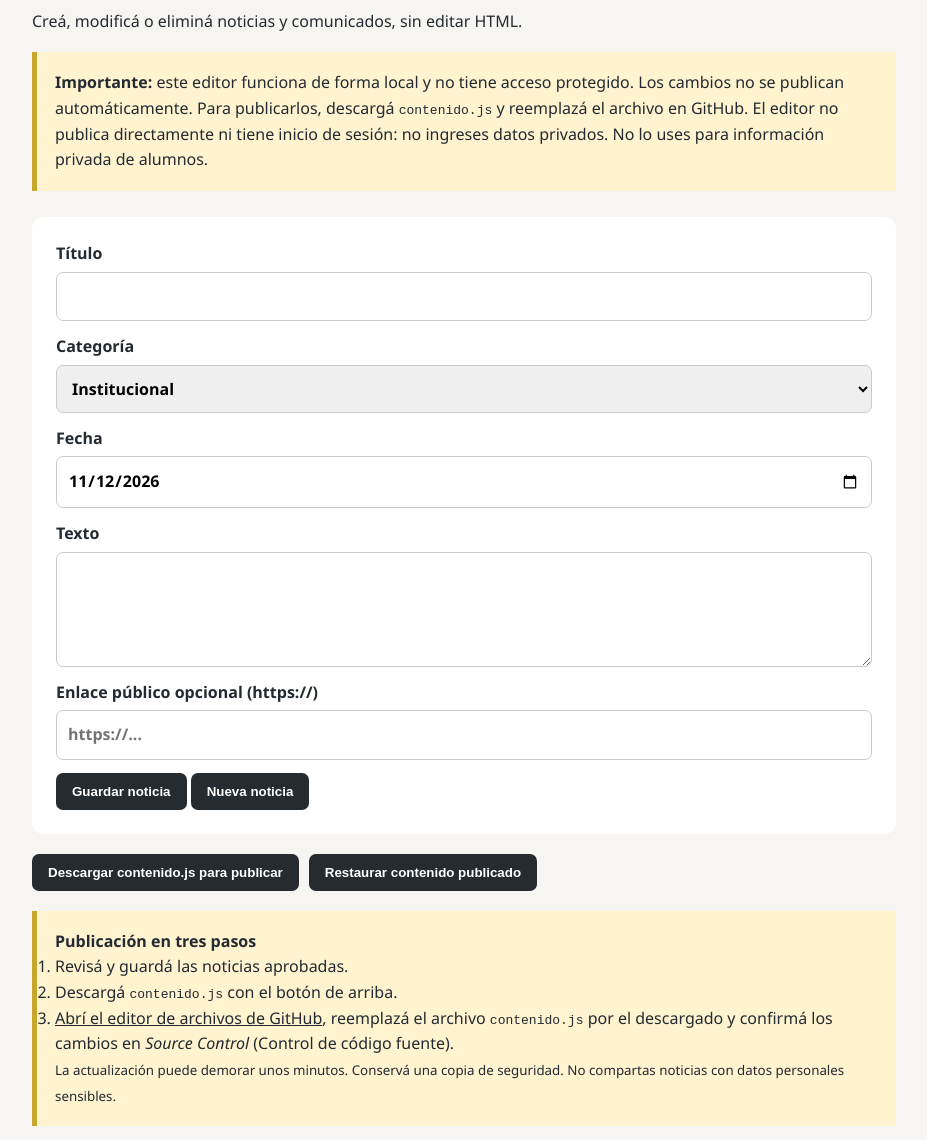
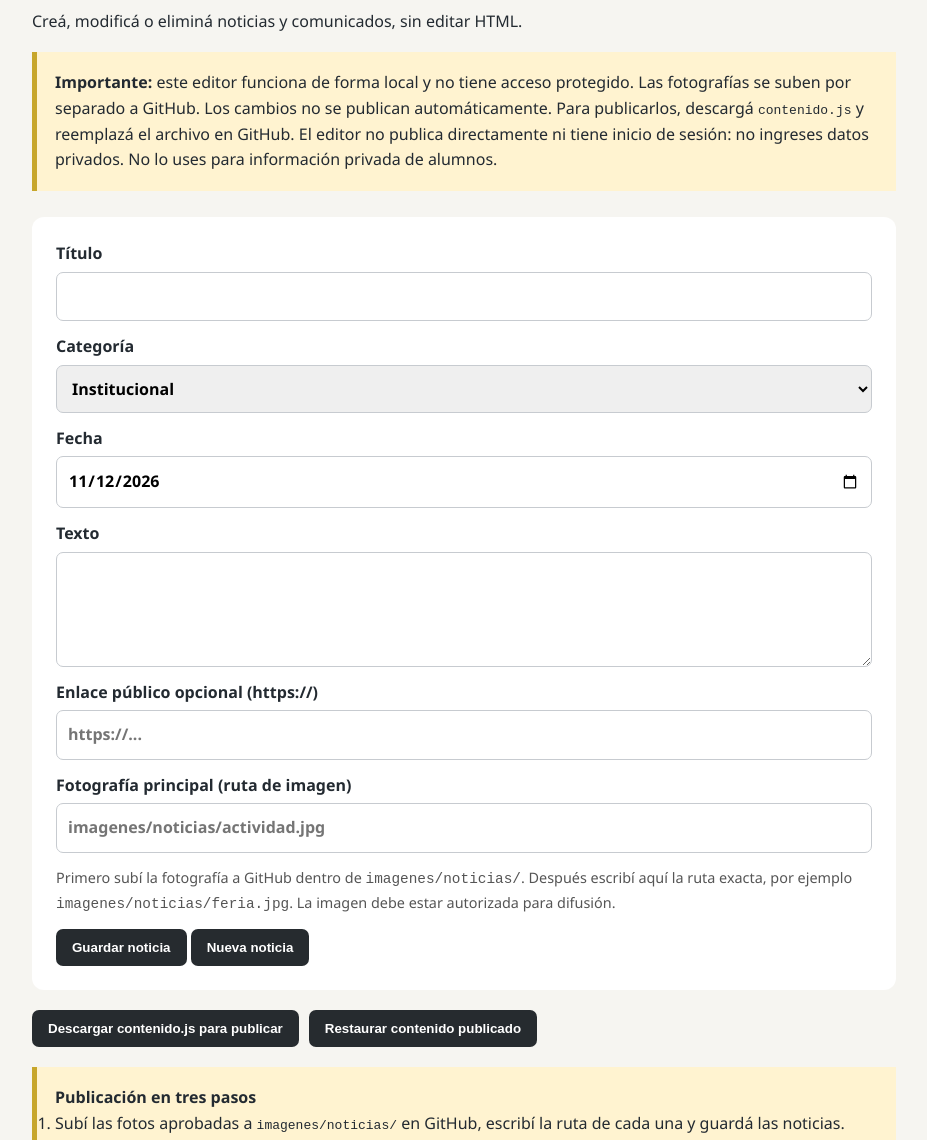
Before and after one commit to eest1coronelpringles/eest1-web, a plain HTML site: page administrar.html in a window 1280 px wide. Shown: the part 130-1270 px from the top of the page, without its empty margins (176-1103 px from the left). Drawn offline with Linux system fonts and the light colour scheme.

Commit message:
Update administrar.html

```diff
--- a/administrar.html
+++ b/administrar.html
@@ -3,7 +3,7 @@
 <style>body{background:#f6f5f1}.editor{max-width:900px;margin:50px auto;padding:0 18px}h1{margin-bottom:12px}.aviso{background:#fff3d0;padding:18px;border-left:5px solid #c7a62b;margin:18px 0 26px}form{background:white;padding:24px;border-radius:12px;display:grid;gap:13px}label{display:grid;gap:5px;font-weight:650}input,textarea,select{padding:11px;font:inherit;border:1px solid #c7cbd0;border-radius:7px;width:100%}textarea{min-height:115px}button{cursor:pointer;padding:11px 16px;border:0;border-radius:7px;background:#262b2f;color:white;font-weight:700}.acciones-editor{display:flex;flex-wrap:wrap;gap:10px;margin:20px 0}.item{padding:16px;background:white;border:1px solid #ddd;border-radius:9px;margin:10px 0}.item button{margin-top:10px;background:#8c3131}.estado{font-weight:700;color:#326032}</style></head><body>
 <main class="editor"><a href="index.html">← Volver al sitio</a><h1>Editor de novedades</h1>
 <p>Creá, modificá o eliminá noticias y comunicados, sin editar HTML.</p>
-<div class="aviso"><strong>Importante:</strong> este editor funciona de forma local y no tiene acceso protegido. Los cambios no se publican automáticamente. Para publicarlos, descargá <code>contenido.js</code> y reemplazá el archivo en GitHub. El editor no publica directamente ni tiene inicio de sesión: no ingreses datos privados. No lo uses para información privada de alumnos.</div>
+<div class="aviso"><strong>Importante:</strong> este editor funciona de forma local y no tiene acceso protegido. Las fotografías se suben por separado a GitHub. Los cambios no se publican automáticamente. Para publicarlos, descargá <code>contenido.js</code> y reemplazá el archivo en GitHub. El editor no publica directamente ni tiene inicio de sesión: no ingreses datos privados. No lo uses para información privada de alumnos.</div>
 <form id="formulario">
 <input type="hidden" id="indice">
 <label>Título<input id="titulo" maxlength="140" required></label>
@@ -11,18 +11,20 @@
 <label>Fecha<input id="fecha" type="date" required></label>
 <label>Texto<textarea id="texto" required></textarea></label>
 <label>Enlace público opcional (https://)<input id="enlace" type="url" placeholder="https://..."></label>
+<label>Fotografía principal (ruta de imagen)<input id="imagen" type="text" maxlength="300" placeholder="imagenes/noticias/actividad.jpg"></label>
+<p style="margin:0;color:#555;font-size:.9rem">Primero subí la fotografía a GitHub dentro de <code>imagenes/noticias/</code>. Después escribí aquí la ruta exacta, por ejemplo <code>imagenes/noticias/feria.jpg</code>. La imagen debe estar autorizada para difusión.</p>
 <div><button type="submit">Guardar noticia</button> <button type="button" id="limpiar">Nueva noticia</button></div>
 </form>
 <div class="acciones-editor"><button id="descargar">Descargar contenido.js para publicar</button><button id="restaurar">Restaurar contenido publicado</button></div>
-<section class="aviso" aria-label="Cómo publicar"><strong>Publicación en tres pasos</strong><ol><li>Revisá y guardá las noticias aprobadas.</li><li>Descargá <code>contenido.js</code> con el botón de arriba.</li><li><a href="https://github.dev/eest1coronelpringles/eest1-web" target="_blank" rel="noopener noreferrer">Abrí el editor de archivos de GitHub</a>, reemplazá el archivo <code>contenido.js</code> por el descargado y confirmá los cambios en <em>Source Control</em> (Control de código fuente).</li></ol><small>La actualización puede demorar unos minutos. Conservá una copia de seguridad. No compartas noticias con datos personales sensibles.</small></section><p id="estado" class="estado" role="status"></p><h2>Noticias cargadas</h2><div id="lista"></div>
+<section class="aviso" aria-label="Cómo publicar"><strong>Publicación en tres pasos</strong><ol><li>Subí las fotos aprobadas a <code>imagenes/noticias/</code> en GitHub, escribí la ruta de cada una y guardá las noticias.</li><li>Descargá <code>contenido.js</code> con el botón de arriba.</li><li><a href="https://github.dev/eest1coronelpringles/eest1-web" target="_blank" rel="noopener noreferrer">Abrí el editor de archivos de GitHub</a>, reemplazá el archivo <code>contenido.js</code> por el descargado y confirmá los cambios en <em>Source Control</em> (Control de código fuente).</li></ol><small>La actualización puede demorar unos minutos. Conservá una copia de seguridad. No compartas noticias con datos personales sensibles.</small></section><p id="estado" class="estado" role="status"></p><h2>Noticias cargadas</h2><div id="lista"></div>
 </main><script src="contenido.js"></script><script>
 const original=window.NOTICIAS_ESCUELA||[];
 let items=JSON.parse(localStorage.getItem('eest1_noticias_borrador')||'null')||structuredClone(original);
 const $=id=>document.getElementById(id);
 $('fecha').value=new Date().toISOString().slice(0,10);
 function guardar(){localStorage.setItem('eest1_noticias_borrador',JSON.stringify(items));render();}
-function render(){const lista=$('lista');lista.replaceChildren();items.forEach((n,i)=>{const box=document.createElement('div');box.className='item';const title=document.createElement('strong');title.textContent=n.titulo;const meta=document.createElement('p');meta.textContent=n.fecha+' · '+n.categoria;const edit=document.createElement('button');edit.textContent='Editar';edit.onclick=()=>{['titulo','categoria','fecha','texto','enlace'].forEach(k=>$(k).value=n[k]||'');$('indice').value=i;window.scrollTo(0,0)};const del=document.createElement('button');del.textContent='Eliminar';del.onclick=()=>{if(confirm('¿Eliminar esta noticia?')){items.splice(i,1);guardar()}};box.append(title,meta,edit,' ',del);lista.append(box)})}
-$('formulario').onsubmit=e=>{e.preventDefault();const n={};['titulo','categoria','fecha','texto','enlace'].forEach(k=>n[k]=$(k).value.trim());const i=$('indice').value;if(i==='')items.push(n);else items[Number(i)]=n;guardar();$('formulario').reset();$('indice').value='';$('fecha').value=new Date().toISOString().slice(0,10);$('estado').textContent='Borrador guardado en este navegador.'};
+function render(){const lista=$('lista');lista.replaceChildren();items.forEach((n,i)=>{const box=document.createElement('div');box.className='item';const title=document.createElement('strong');title.textContent=n.titulo;const meta=document.createElement('p');meta.textContent=n.fecha+' · '+n.categoria;const edit=document.createElement('button');edit.textContent='Editar';edit.onclick=()=>{['titulo','categoria','fecha','texto','enlace','imagen'].forEach(k=>$(k).value=n[k]||'');$('indice').value=i;window.scrollTo(0,0)};const del=document.createElement('button');del.textContent='Eliminar';del.onclick=()=>{if(confirm('¿Eliminar esta noticia?')){items.splice(i,1);guardar()}};if(n.imagen){const ruta=document.createElement('p');ruta.textContent='Imagen: '+n.imagen;box.append(ruta)}box.append(title,meta,edit,' ',del);lista.append(box)})}
+$('formulario').onsubmit=e=>{e.preventDefault();const n={};['titulo','categoria','fecha','texto','enlace','imagen'].forEach(k=>n[k]=$(k).value.trim());if(n.imagen && (!/^imagenes\/[a-zA-Z0-9_./-]+\.(jpg|jpeg|png|webp)$/i.test(n.imagen) || n.imagen.includes('..'))){alert('La imagen debe tener una ruta como imagenes/noticias/foto.jpg');return;}const i=$('indice').value;if(i==='')items.push(n);else items[Number(i)]=n;guardar();$('formulario').reset();$('indice').value='';$('fecha').value=new Date().toISOString().slice(0,10);$('estado').textContent='Borrador guardado en este navegador.'};
 $('limpiar').onclick=()=>{$('formulario').reset();$('indice').value='';$('fecha').value=new Date().toISOString().slice(0,10)};
 $('restaurar').onclick=()=>{if(confirm('¿Descartar los borradores locales?')){items=structuredClone(original);guardar();$('estado').textContent='Restaurado.'}};
 $('descargar').onclick=()=>{const contenido='window.NOTICIAS_ESCUELA = '+JSON.stringify(items,null,2)+';\n';const url=URL.createObjectURL(new Blob([contenido],{type:'text/javascript'}));const a=document.createElement('a');a.href=url;a.download='contenido.js';a.click();URL.revokeObjectURL(url);$('estado').textContent='Archivo descargado. Abrí el editor de GitHub usando el enlace de instrucciones para reemplazar contenido.js.'};
```
